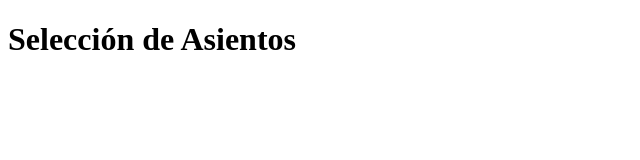
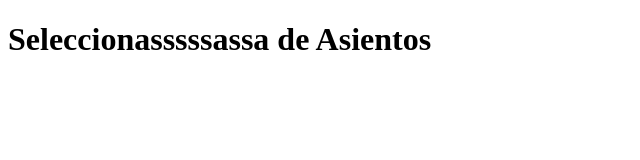
Before and after one commit to AntonioLT36/auditorio1.github.io, a plain HTML site: page index.html in a window 1280 px wide. Shown: the whole page, without its empty margins (0-640 px from the left). Drawn offline with Linux system fonts and the light colour scheme; no server answers.

Commit message:
Update index.html
sassssss

```diff
--- a/index.html
+++ b/index.html
@@ -38,7 +38,7 @@
     </script>
 </head>
 <body>
-    <h1>Selección de Asientos</h1>
+    <h1>Seleccionasssssassa de Asientos</h1>
     <div id="seating-chart"></div>
 
     <script>
```
